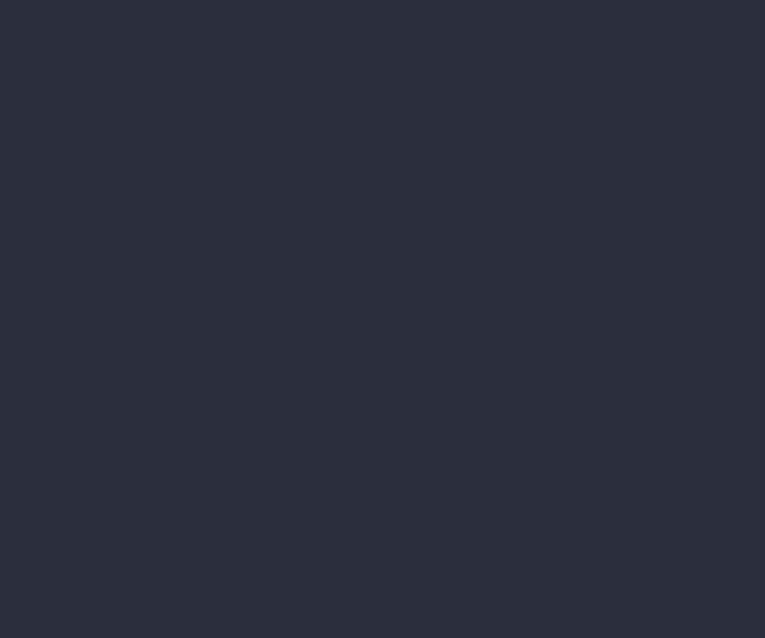
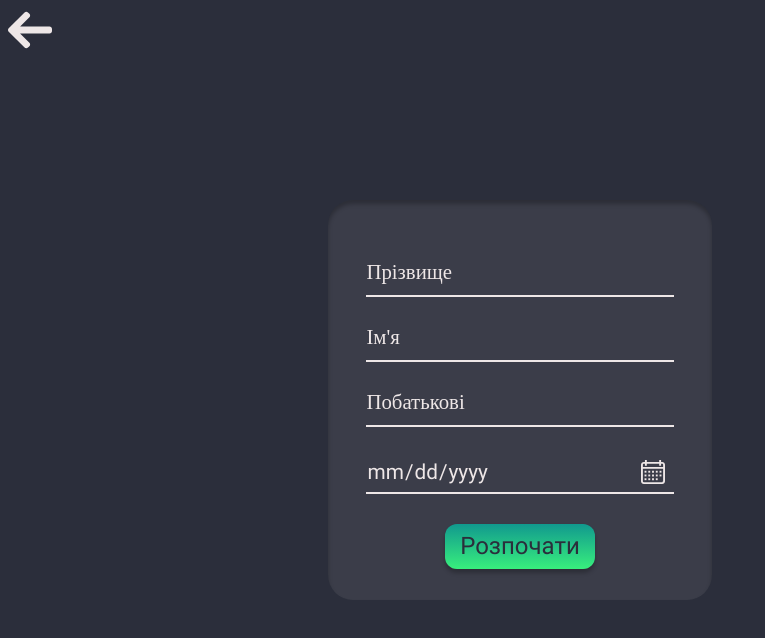
Before and after one commit to Galaxy97/click_time, an Electron app: page pages/html/form.html in a window 1040 px wide. Shown: the whole page, without its empty margins (0-765 px from the left). Drawn offline with Linux system fonts and the light colour scheme.

Commit message:
created a structure form page adn wrote the style

```diff
--- a/pages/css/form.css
+++ b/pages/css/form.css
@@ -0,0 +1,155 @@
+
+@font-face {
+    font-family: "Roboto-Regular";
+    src: url("../../fonts/Roboto/Roboto-Regular.ttf");
+}
+
+:root {
+    --text-color: #EEE7E7;
+  }
+
+/* -- settings page header`s style -- */
+#back_button{
+    width: 44px;
+    height: 44px;
+    position: fixed;
+    top: 8px;
+    left: 8px;
+    background-image: url("../../img/back.svg");
+    background-position: center;
+    background-repeat: no-repeat;
+    background-size: cover;
+    z-index: 99;
+}
+
+/* -- settings  page content`s style -- */
+
+.main_content_wrap{
+    width: 100vw;
+    height: 100vh;
+    display: flex;
+    justify-content: center;
+    align-items: center;
+    background-color: #2B2E3B;
+}
+
+.main_content{
+    width: 384px;
+    height: 400px;
+    display: flex;
+    justify-content: center;
+    align-items: center;
+
+    background: rgba(196, 196, 196, 0.1);
+    box-shadow: inset 0px 4px 4px rgba(0, 0, 0, 0.25);
+    border-radius: 25px;
+}
+
+/* -- input type input(tautology) custom style -- */
+.form{
+    width: 80%;
+}
+
+.form__group {
+    position: relative;
+    padding: 15px 0 0;
+    margin-top: 10px;
+    width: 100%;
+}
+
+.form__field {
+    font-family: Roboto-Regular;
+    width: 100%;
+    border: 0;
+    border-bottom: 2px solid var(--text-color);
+    outline: 0;
+    font-size: 1.3rem;
+    color: #ffffff;
+    padding: 7px 0;
+    background: transparent;
+    transition: border-color 0.2s;
+}
+
+.form__field::placeholder {
+    color: transparent;
+  }
+
+.form__field:placeholder-shown ~ .form__label {
+    font-size: 1.3rem;
+    cursor: text;
+    top: 20px;
+  }
+
+
+.form__label {
+    position: absolute;
+    top: 0;
+    display: block;
+    transition: 0.2s;
+    font-size: 1rem;
+    color: var(--text-color);
+}
+
+.form__field:focus ~ .form__label {
+    position: absolute;
+    top: 0;
+    display: block;
+    transition: 0.2s;
+    font-size: 1rem;
+    color: #11998e;
+    font-weight:600;
+  }
+
+.form__field:focus {
+    padding-bottom: 6px;
+    font-weight: 600;
+    border-width: 3px;
+    border-image: linear-gradient(90deg, rgba(17,153,142,1) 0%, rgba(56,239,125,1) 100%);
+    border-image-slice: 1;
+}
+
+.form__field{box-shadow:none;}
+.form__field:required{ box-shadow:none; }
+.form__field:invalid { box-shadow:none; }
+
+/* -- input type date custom style -- */
+input[type="date"] {
+    color: var(--text-color);
+    background:url(../../img/calendar.svg) 97% 50% no-repeat;
+  }
+
+input[type="date"]::-webkit-inner-spin-button {
+    display: none;
+  }
+
+input[type="date"]::-webkit-calendar-picker-indicator {
+    opacity: 0;
+  }
+
+/* -- start button style -- */
+.start_button_wrap{
+    width: 100%;
+    margin-top: 30px;
+    text-align: -webkit-center;
+}
+
+#start_button{
+    display: flex;
+    justify-content: center;
+    align-items: center;
+    width: 150px;
+    height: 45px;
+    background: rgb(17,153,142);
+    background: linear-gradient(180deg, rgba(17,153,142,1) 0%, rgba(56,239,125,1) 100%);
+    box-shadow: 0px 4px 4px rgba(0, 0, 0, 0.25);
+    border-radius: 12px;
+
+    font-family: Roboto-Regular;
+    font-style: normal;
+    font-weight: normal;
+    font-size: 24px;
+    line-height: 28px;
+    /* color: var(--text-color); */
+    color: #2B2E3B;
+    text-decoration: none;
+}
--- a/pages/css/style.css
+++ b/pages/css/style.css
@@ -64,7 +64,7 @@
     background-repeat: no-repeat;
     background-size: cover;
 }
-
+/* -- style of menu buttons -- */
 .menu_wrap > a{
     display: flex;
     justify-content: center;
--- a/pages/html/form.html
+++ b/pages/html/form.html
@@ -12,7 +12,31 @@
         <a id="back_button" href="./index.html"></a>
     </header>
     <main>
-
+        <div class="main_content_wrap">
+            <div class="main_content">
+                <div class="form">
+                    <div class="form__group field">
+                        <input type="input" class="form__field" placeholder="Прізвище" name="surname" id='surname' required />
+                        <label for="surname" class="form__label">Прізвище</label>
+                    </div>
+                    <div class="form__group field">
+                        <input type="input" class="form__field" placeholder="Ім'я" name="name" id='name' required />
+                        <label for="name" class="form__label">Ім'я</label>
+                    </div>
+                    <div class="form__group field">
+                        <input type="input" class="form__field" placeholder="Побатькові" name="midleName" id='midleName' required />
+                        <label for="midleName" class="form__label">Побатькові</label>
+                    </div>
+                    <div class="form__group field">
+                        <input type="date" class="form__field" placeholder="Побатькові" name="midleName" id='midleName' required />
+                        <label for="midleName" class="form__label"></label>
+                    </div>
+                    <div class="start_button_wrap">
+                        <a id="start_button" href="./figures.html">Розпочати</a>
+                    </div>
+                </div>
+            </div>
+        </div>
     </main>
 </body>
 </html>
```
Also changed, not shown: pages/html/index.html (+3 -0 lines), img/calendar.svg (added).
